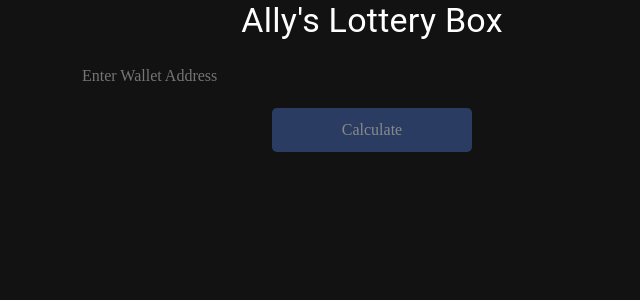
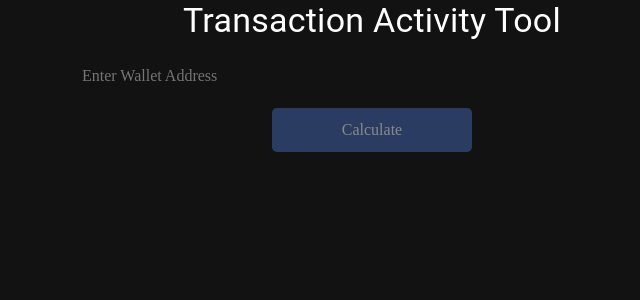
Before and after one commit to DBMystenlabs/alley-loterry-box-ui, a React (Vite) app: page / in a window 1280 px wide. Shown: the top 300 px of the page, without its empty margins (268-908 px from the left). Built offline with nearby package versions, Linux system fonts and the light colour scheme; what @mysten/dapp-kit, @mysten/sui.js, @radix-ui/themes would draw is missing.

Commit message:
Change the title to Transaction Activity

```diff
--- a/index.html
+++ b/index.html
@@ -4,7 +4,7 @@
     <meta charset="UTF-8" />
     <link rel="icon" type="image/svg+xml" href="/vite.svg" />
     <meta name="viewport" content="width=device-width, initial-scale=1.0" />
-    <title>Sui dApp Starter</title>
+    <title>Transaction Actitivity Tool</title>
 
     <style>
       /*
--- a/src/App.tsx
+++ b/src/App.tsx
@@ -59,7 +59,7 @@ const App: React.FC = () => {
         />
         <Box sx={{ textAlign: 'center' }}>
           <Typography variant="h4" gutterBottom>
-            Ally's Lottery Box
+            Transaction Activity Tool
           </Typography>
           <SearchBar
             onSearch={handleSearch}
--- a/src/components/SearchBar.tsx
+++ b/src/components/SearchBar.tsx
@@ -4,7 +4,7 @@ import '../styles/SearchBar.css';
 interface SearchBarProps {
   onSearch: (address: string) => void;
   isSearching: boolean;
-  hideCalculateButton: boolean;  // Added prop
+  hideCalculateButton: boolean;
 }
 
 const SearchBar: React.FC<SearchBarProps> = ({ onSearch, isSearching, hideCalculateButton }) => {
@@ -32,7 +32,7 @@ const SearchBar: React.FC<SearchBarProps> = ({ onSearch, isSearching, hideCalcul
       {!isValidAddress && address !== '' && (
         <p className="error-message">Invalid Address</p>
       )}
-      {!hideCalculateButton && (  // Conditional rendering based on hideCalculateButton
+      {!hideCalculateButton && (
         <button
           onClick={handleSearchClick}
           disabled={isSearching || !isValidAddress}
```
